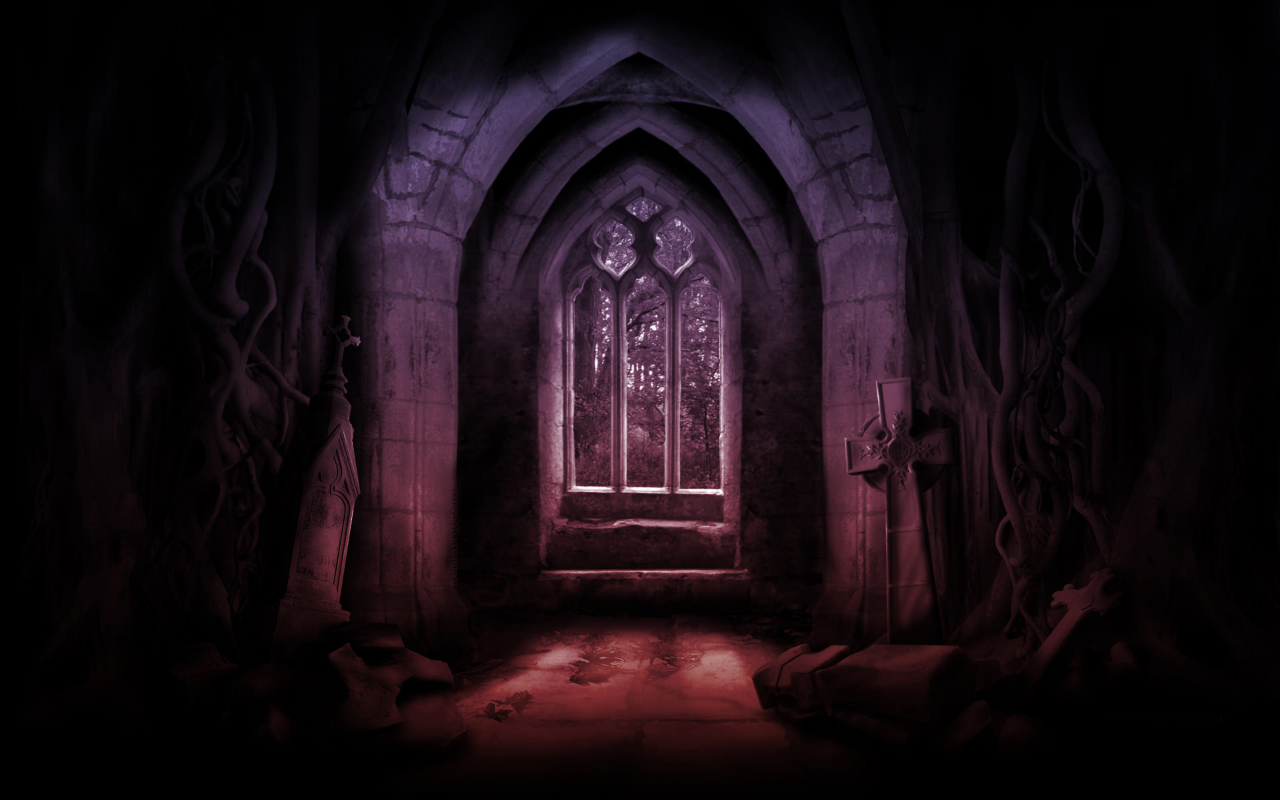
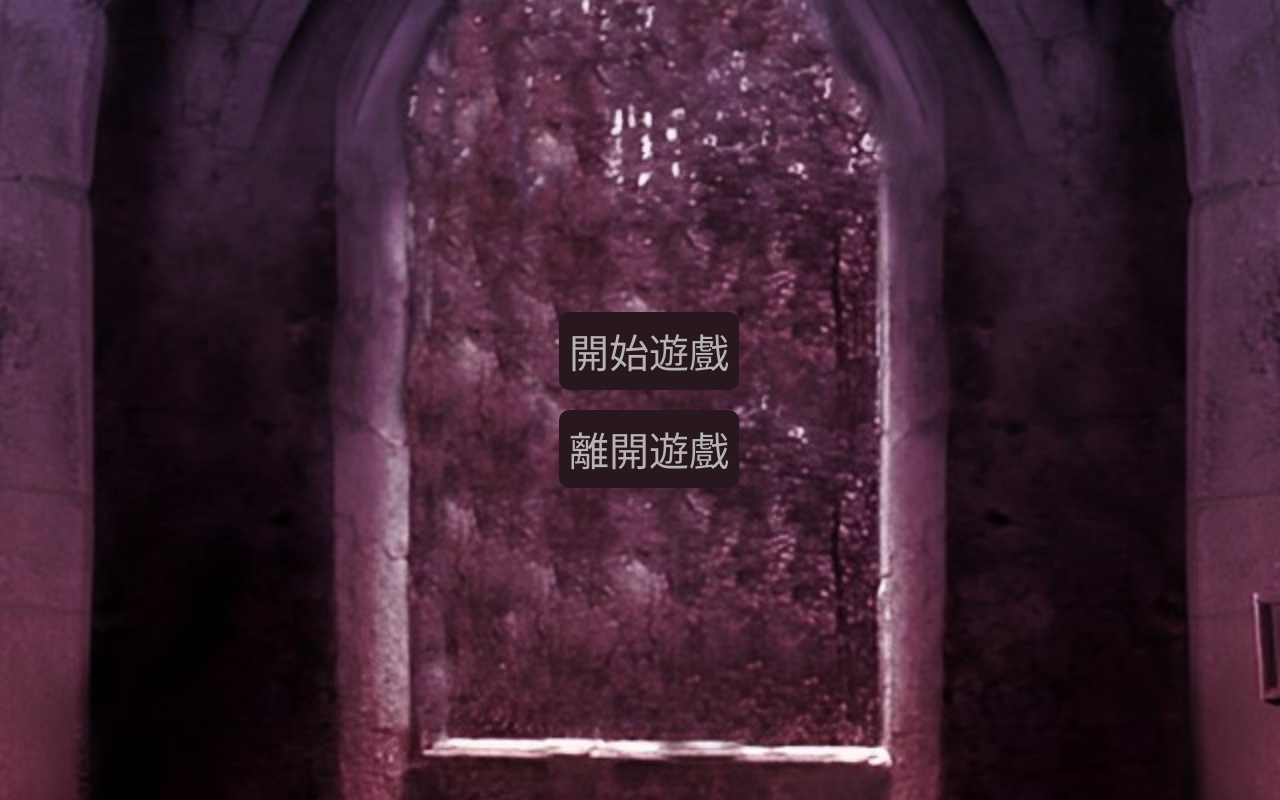
Before and after one commit to Aka2210/Final-Project, a PHP site: page / in a window 1280 px wide. Run offline with PHP 8.4, Linux system fonts and the light colour scheme.

Commit message:
Setting start and leave buttons

```diff
--- a/index.html
+++ b/index.html
@@ -11,7 +11,14 @@
 
     <body>
         <div class="initScreen">
-
+            <div class="BTN">
+                <div class="startBtn">
+                    開始遊戲
+                </div>
+                <div class="leaveBtn">
+                    離開遊戲
+                </div>
+            </div>
         </div>
     </body>
 </html>
--- a/style/game.css
+++ b/style/game.css
@@ -10,9 +10,38 @@ html, body{
 }
 
 .initScreen{
+    display: flex;
+    justify-content: center;
+    align-items: center;
     width: 100%;
     height: 100%;
     background-image: url("../asset/imgs/background.jfif");
     box-sizing: border-box;
-    background-size: 100% 100%;
+    background-position: 50% 50%;
+    background-size: 110% 110%;
 }
+
+.initScreen:hover{
+    transition: 5s;
+    background-size: 300% 300%;
+    background-position: 50% 45%;
+    background-image: url("../asset/imgs/backgroundTranform.png");
+}
+
+.BTN{
+    cursor: pointer;
+    display: flex;
+    flex-flow: column;
+    width: fit-content;
+    height: fit-content;
+}
+
+.startBtn, .leaveBtn{
+    transform: translateX(5%);
+    margin: 10px;
+    padding: 10px;
+    font-size: 40px;
+    color: #b7b5b3;
+    background-color: #291720;
+    border-radius: 10px;
+}
```
Also changed, not shown: asset/imgs/background.jfif, asset/imgs/backgroundTranform.png (added).
